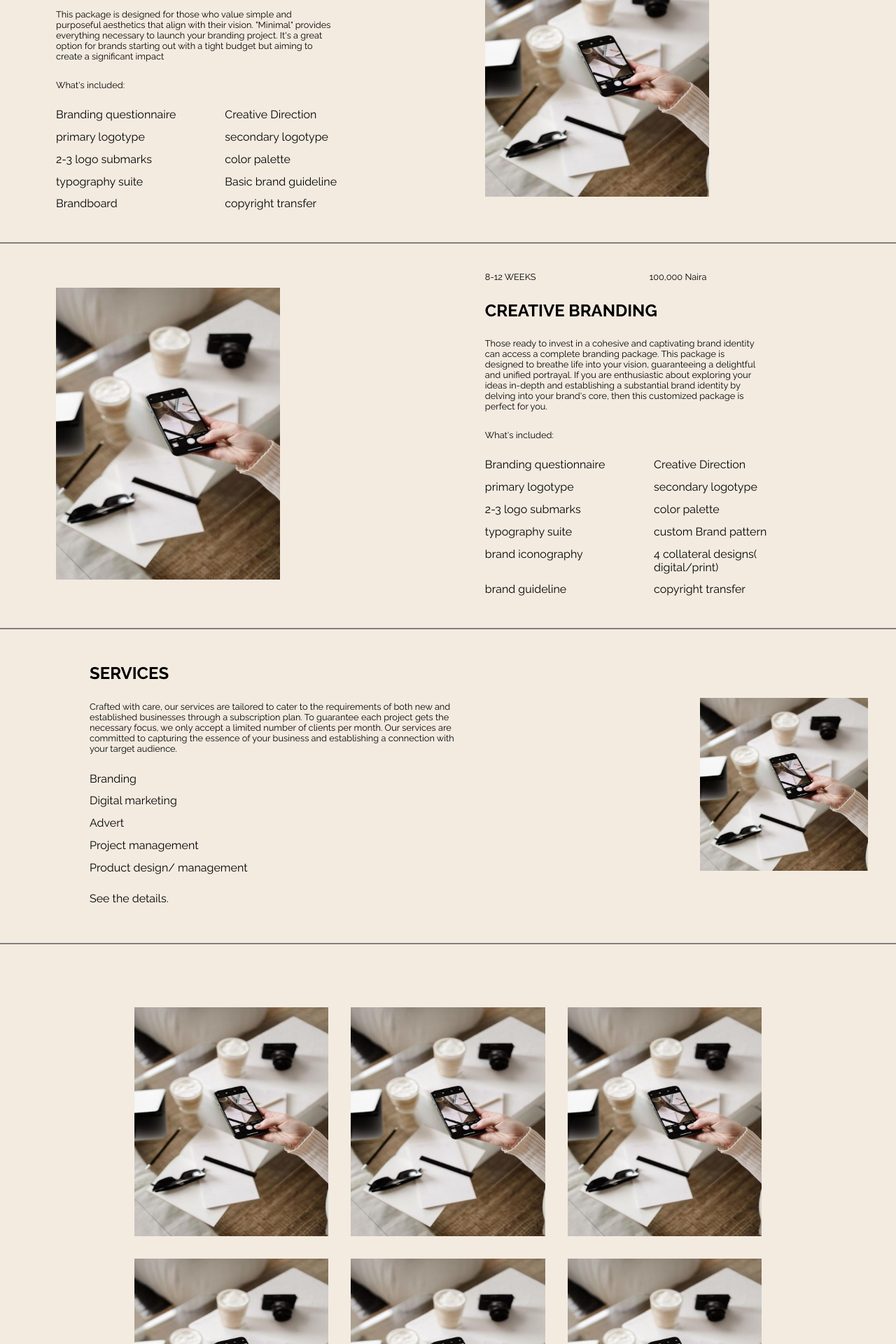
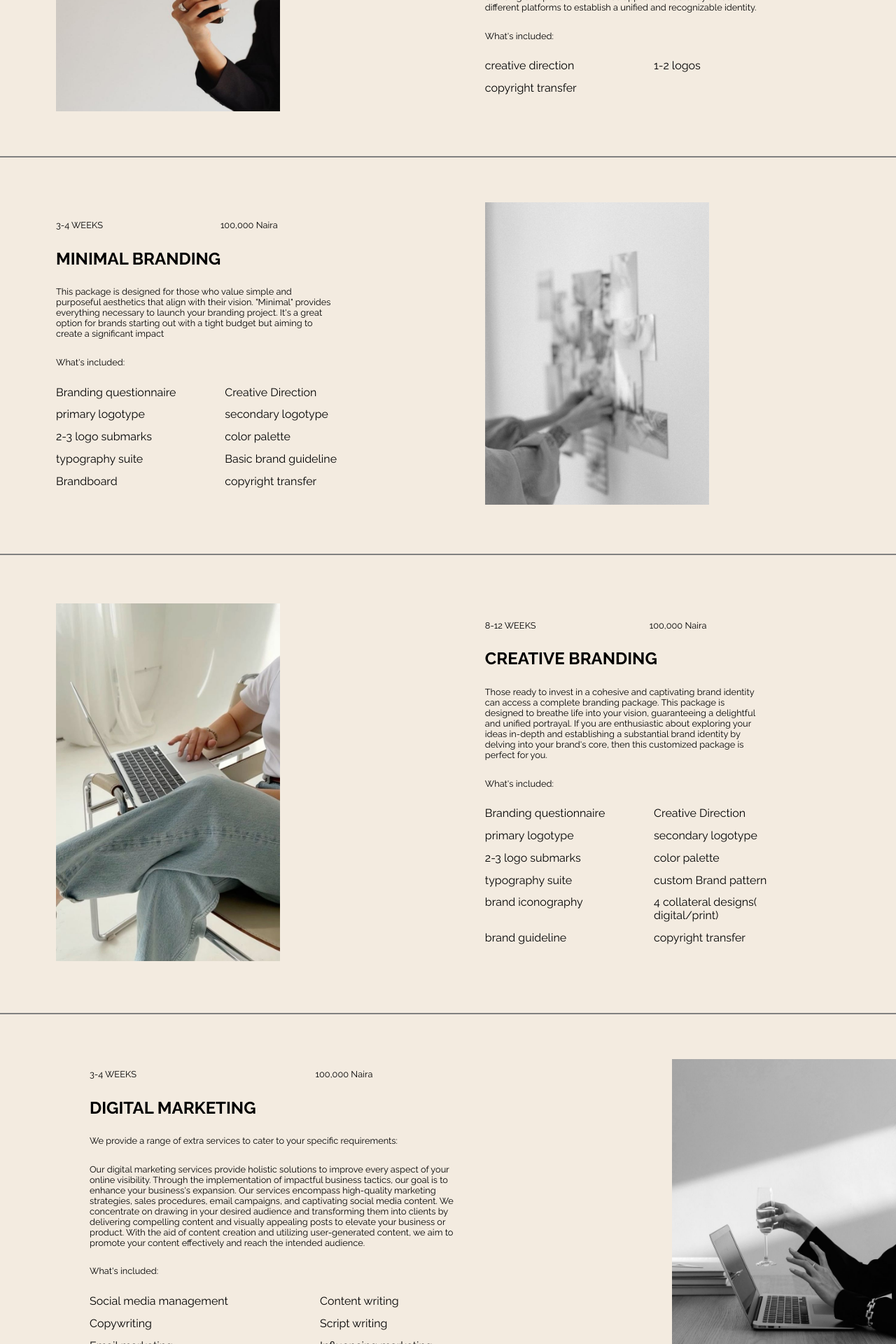
Before and after one commit to sirunique/Agencyportfolio, a PHP site: page /services.php in a window 1280 px wide. Shown: the part 1480-3400 px from the top of the page at 70% size. Run offline with PHP 8.4, Linux system fonts and the light colour scheme; some libraries are stand-ins or nearby versions.

Commit message:
update contents

```diff
--- a/components/footer.php
+++ b/components/footer.php
@@ -17,7 +17,7 @@
             <li><a class="footer-link" href="about.php">About</a></li>
             <li><a class="footer-link" href="services.php">Services</a></li>
             <li><a class="footer-link" href="work.php">Work</a></li>
-            <li><a class="footer-link" href="contact.php">contact</a></li>
+            <li><a class="footer-link" href="contact.php">Contact</a></li>
             <!-- <li><a class="footer-link" href="#">Shop</a></li> -->
         </ul>
     </div>
@@ -35,6 +35,7 @@
         <ul class="footer-links">
             <li><a class="footer-link" href="terms&conditions.php">Terms & Conditions</a></li>
             <li><a class="footer-link" href="privacy_policy.php">Privacy Policy</a></li>
+            <li><a class="footer-link" href="privacy_policy.php">Blog</a></li>
         </ul>
     </div>
 
--- a/components/header.php
+++ b/components/header.php
@@ -18,7 +18,7 @@
             <div class="logo">
                 <a href="index.php">
                     <img
-                        src="images/IMG-20240906-WA0001-removebg-preview.png"
+                        src="images/logo.svg"
                         alt="company's logo"
                         class="nav-logo" />
                 </a>
--- a/pages/services/index.php
+++ b/pages/services/index.php
@@ -6,7 +6,7 @@
 
     <!-- Page Content -->
     <section class="section  services row services--1">
-        <img class='grid-img img1 lazy-img' src="images/image2-lazy-loading.jpg" data-src="images/IMG-20240906-WA0012.jpg" alt="images">
+        <img class='grid-img img1 lazy-img' src="images/weekplaning.jpg" data-src="images/weekplaning.jpg" alt="images">
         <div class='element-align '>
             <p>OUR SERVICES</p>
             <!-- <h1>Our Thoughtful Offerings</h1> -->
@@ -17,13 +17,14 @@
 
     <section class="section  services row services--2 section-padding">
         <h2 class="branding">Branding Offer</h2>
-        <img class='grid-img img2 lazy-img' src="images/image2-lazy-loading.jpg" data-src="images/IMG-20240906-WA0012.jpg" alt="images">
+        <img class='grid-img img2 lazy-img' src="images/serviceImage.jpg" data-src="images/serviceImage.jpg" alt="images">
         <div class="element-align">
             <div class="space-between">
                 <p>1-2 WEEKS</p>
                 <p>100,000 Naira</p>
             </div>
-            <h1>LOGO DESIGN</h1>
+            <h1>BRANDING SUBSCRIPTION PLAN
+            </h1>
             <p>This package is designed for individuals who value simplicity and sophistication presented in a concise manner. "Logo designs" consist of primary logo designs or logo marks, serving as a vital branding component that can be applied consistently across different platforms to establish a unified and recognizable identity.
             </p>
 
@@ -38,7 +39,7 @@
     </section>
 
     <section class="section  services row services--3 section-padding">
-        <img class='grid-img img3 services_grid1 lazy-img' src="images/image2-lazy-loading.jpg" data-src="images/IMG-20240906-WA0012.jpg" alt="images">
+        <img class='grid-img img3 services_grid1 lazy-img' src="images/minimal.jpg" data-src="images/minimal.jpg" alt="images">
         <div class="element-align services_grid2">
             <div class="space-between">
                 <p>3-4 WEEKS</p>
@@ -65,7 +66,7 @@
     </section>
 
     <section class="section services row services--4 section-padding">
-        <img class='grid-img img4 lazy-img' src="images/image2-lazy-loading.jpg" data-src="images/IMG-20240906-WA0012.jpg" alt="images">
+        <img class='grid-img img4 lazy-img' src="images/lastImage.jpg" data-src="images/lastImage.jpg" alt="images">
 
         <div class="element-align">
             <div class="space-between">
@@ -94,30 +95,50 @@
         </div>
     </section>
 
+    <section class="section  services row services--3 section-padding">
+        <img class='grid-img img3 services_grid1 lazy-img' src="images/imagesforwebsite.jpg" data-src="images/imagesforwebsite.jpg" alt="images">
+        <div class="element-align services_grid2">
+            <div class="space-between">
+                <p>3-4 WEEKS</p>
+                <p>100,000 Naira</p>
+            </div>
+            <h1>DIGITAL MARKETING</h1>
+            <p>We provide a range of extra services to cater to your specific requirements:</p>
+            <p>
+                Our digital marketing services provide holistic solutions to improve every aspect of your online visibility. Through the implementation of impactful business tactics, our goal is to enhance your business's expansion. Our services encompass high-quality marketing strategies, sales procedures, email campaigns, and captivating social media content. We concentrate on drawing in your desired audience and transforming them into clients by delivering compelling content and visually appealing posts to elevate your business or product. With the aid of content creation and utilizing user-generated content, we aim to promote your content effectively and reach the intended audience.
+            </p>
+
+            <p>What's included:</p>
+            <ul class="services-lists">
+                <li>Social media management</li>
+                <li>Content writing</li>
+                <li>Copywriting</li>
+                <li>Script writing</li>
+                <li>Email marketing</li>
+                <li>Influencing marketing</li>
+            </ul>
+        </div>
+    </section>
+
 
     <section class="section  services row services--5 section-padding">
-        <img class='grid-img services_grid1 section_2-img img5 lazy-img' src="images/image2-lazy-loading.jpg" data-src="images/IMG-20240906-WA0012.jpg" alt="images">
+        <img class='grid-img services_grid1 section_2-img img5 lazy-img' src="images/ViveBrandingShoot.jpg" data-src="images/ViveBrandingShoot.jpg" alt="images">
         <div class="element-align services_grid2 ">
-            <h1>SERVICES</h1>
-            <p>Crafted with care, our services are tailored to cater to the requirements of both new and established businesses through a subscription plan. To guarantee each project gets the necessary focus, we only accept a limited number of clients per month. Our services are committed to capturing the essence of your business and establishing a connection with your target audience.</p>
+            <h1>OUR SERVICES</h1>
+            <p>We offer a variety of additional services customized to suit your individual needs, such as:</p>
 
             <!-- <p>What's included:</p> -->
             <ul style="display: flex; flex-direction: column; gap: 0.8rem;">
-                <li>Branding</li>
-                <li>Digital marketing</li>
+                <li>Media+content creation</li>
+                <li>Voice over + brand content</li>
                 <li>Advert</li>
                 <li>Project management</li>
-                <li>Product design/ management</li>
             </ul>
-
-            <!-- <p>If you would like to know the details of our other offerings and learn more about our pricing and process - please fill out the application form</p> -->
-
-            <a class="inquire" href="#">See the details.</a>
         </div>
     </section>
 
     <section class="section  services row services--6 projectBtn-section">
-        <button class="btn">Book Your Project</button>
+        <button class="btn">Start Your Project</button>
     </section>
 
     <section class="section  services row services--7">
```
Also changed, not shown: pages/contact/index.php (+19 -15 lines), pages/home/index.php (+19 -25 lines), images/Contact.jpg (added), images/ContactImage.jpg (added), images/UntitledDesign.png (added), images/ViveBrandingShoot.jpg (added), images/imagesforwebsite.jpg (added), images/lastImage.jpg (added), images/logo.svg (added), images/minimal.jpg (added), images/serviceImage.jpg (added), images/weekplaning.jpg (added).
